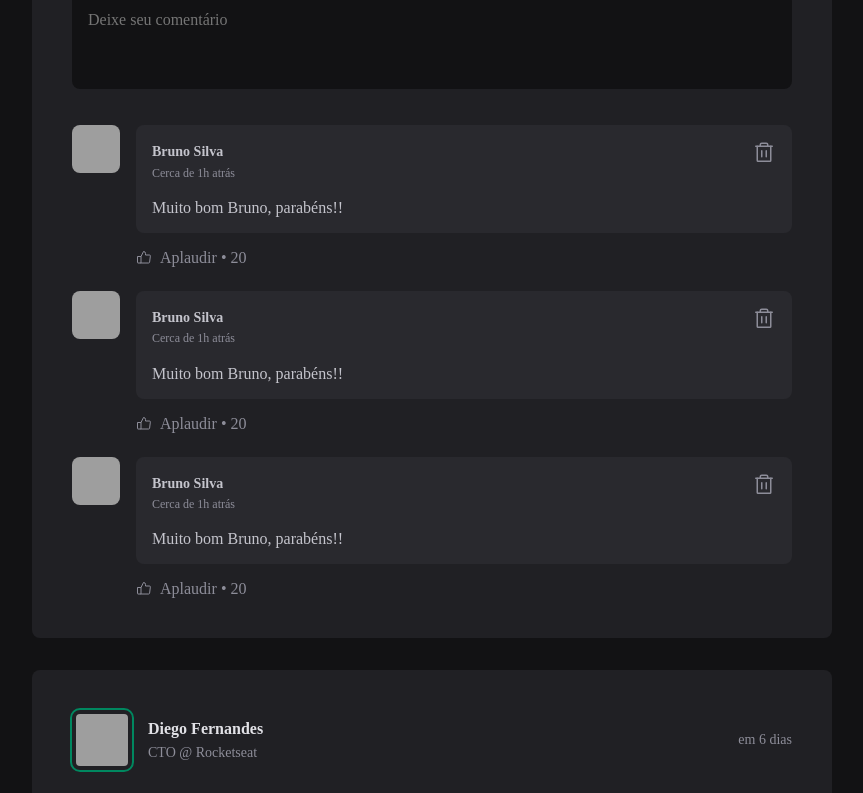
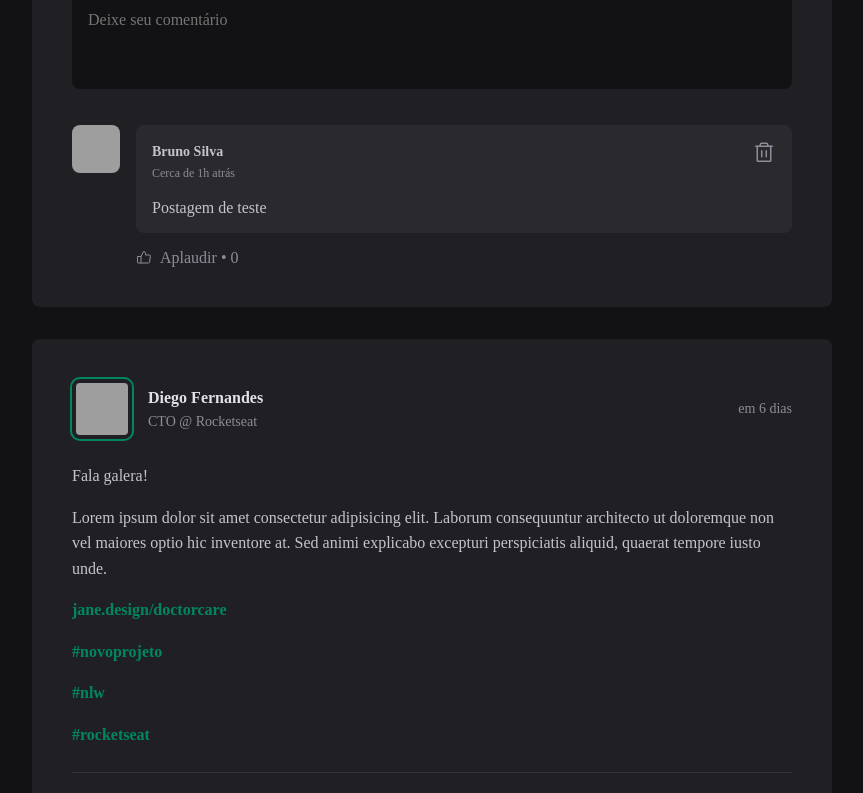
Before and after one commit to brunosilva-dev/ignite-feed, a React (Vite) app: page / in a window 1280 px wide. Shown: the part 602-1395 px from the top of the page, without its empty margins (352-1215 px from the left). Built offline with nearby package versions, Linux system fonts and the light colour scheme; grey boxes are pictures that could not be loaded; a web font is replaced by a local one.

Commit message:
Atualização do fonte, delete, like, insert

```diff
--- a/src/App.jsx
+++ b/src/App.jsx
@@ -63,6 +63,7 @@
           {posts.map((post) => {
             return (
               <Post
+                key={post.id}
                 author={post.author}
                 content={post.content}
                 publishedAt={post.publishedAt}
--- a/src/components/Comment.jsx
+++ b/src/components/Comment.jsx
@@ -1,8 +1,19 @@
 import { ThumbsUp, Trash } from "phosphor-react";
+import { Avatar } from "./Avatar";
 import s from "./Comment.module.css";
-import { Avatar } from "./Avatar";
+import { useState } from "react";
 
-export function Comment() {
+export function Comment({ content, onDeleteComment }) {
+  const [likeCount, setLikeCount] = useState(0);
+
+  function handleDeleteComment() {
+    onDeleteComment(content);
+  }
+
+  function handleLikeComment() {
+    setLikeCount(likeCount + 1);
+  }
+
   return (
     <div className={s.comment}>
       <Avatar
@@ -19,18 +30,18 @@
               <time dateTime="2024-24-12 16:33:00">Cerca de 1h atrás</time>
             </div>
 
-            <button title="Deletar comentário">
+            <button onClick={handleDeleteComment} title="Deletar comentário">
               <Trash size={24} />
             </button>
           </header>
 
-          <p>Muito bom Bruno, parabéns!!</p>
+          <p>{content}</p>
         </div>
 
         <footer>
-          <button>
+          <button onClick={handleLikeComment}>
             <ThumbsUp />
-            Aplaudir <span>20</span>
+            Aplaudir <span>{likeCount}</span>
           </button>
         </footer>
       </div>
--- a/src/components/Post.jsx
+++ b/src/components/Post.jsx
@@ -3,8 +3,13 @@
 import { Avatar } from "./Avatar";
 import { Comment } from "./Comment";
 import s from "./Post.module.css";
+import { useState } from "react";
 
 export function Post({ author, publishedAt, content }) {
+  const [comments, setComments] = useState(["Postagem de teste"]);
+
+  const [newCommentText, setNewCommentText] = useState("");
+
   const publishedAtFormatted = format(
     publishedAt,
     "d 'de' LLLL 'às' HH:mm'h'",
@@ -15,6 +20,32 @@
     locale: ptBR,
     addSuffix: true,
   });
+
+  function handleCreateNewComment() {
+    event.preventDefault();
+
+    setComments([...comments, newCommentText]);
+    setNewCommentText("");
+  }
+
+  function handleNewCommentChange() {
+    event.target.setCustomValidity("");
+    setNewCommentText(event.target.value);
+  }
+
+  function handleNewCommentInvalid() {
+    event.target.setCustomValidity("Esse campo é obrigatório!");
+  }
+
+  function deleteComment(commentToDelete) {
+    const commentsWithoutDeleteOne = comments.filter((comment) => {
+      return comment !== commentToDelete;
+    });
+
+    setComments(commentsWithoutDeleteOne);
+  }
+
+  const isNewCommentEmpty = newCommentText.length === 0;
 
   return (
     <article className={s.post}>
@@ -35,10 +66,10 @@
       <div className={s.content}>
         {content.map((line) => {
           if (line.type === "paragraph") {
-            return <p>{line.content}</p>;
+            return <p key={line.content}>{line.content}</p>;
           } else if (line.type === "link") {
             return (
-              <p>
+              <p key={line.content}>
                 <a href="#">{line.content}</a>
               </p>
             );
@@ -46,20 +77,35 @@
         })}
       </div>
 
-      <form className={s.commentForm}>
+      <form onSubmit={handleCreateNewComment} className={s.commentForm}>
         <strong>Deixe seu feedback</strong>
 
-        <textarea placeholder="Deixe seu comentário" />
+        <textarea
+          name="comment"
+          placeholder="Deixe seu comentário"
+          value={newCommentText}
+          onChange={handleNewCommentChange}
+          onInvalid={handleNewCommentInvalid}
+          required
+        />
 
         <footer>
-          <button type="submit">Publicar</button>
+          <button type="submit" disabled={isNewCommentEmpty}>
+            Publicar
+          </button>
         </footer>
       </form>
 
       <div className={s.commentList}>
-        <Comment />
-        <Comment />
-        <Comment />
+        {comments.map((comment) => {
+          return (
+            <Comment
+              key={comment}
+              content={comment}
+              onDeleteComment={deleteComment}
+            />
+          );
+        })}
       </div>
     </article>
   );
--- a/src/components/Post.module.css
+++ b/src/components/Post.module.css
@@ -105,8 +105,13 @@
   transition: background-color 0.1s;
 }
 
-.commentForm button[type="submit"]:hover {
+.commentForm button[type="submit"]:not(:disabled):hover {
   background: var(--green-300);
+}
+
+.commentForm button[type="submit"]:disabled {
+  opacity: 0.7;
+  cursor: not-allowed;
 }
 
 .commentList {
```
